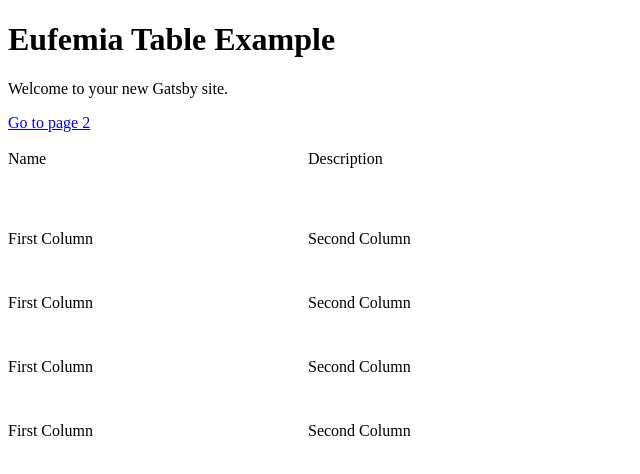
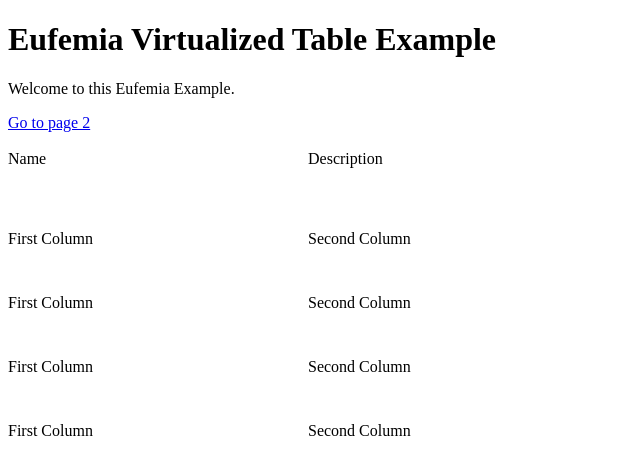
Before and after one commit to dnbexperience/eufemia-virtualized-table, a Gatsby site: page / in a window 1280 px wide. Shown: the whole page, without its empty margins (0-640 px from the left). Built offline with nearby package versions, Linux system fonts and the light colour scheme; Gatsby itself is replaced by a stand-in of ours; what css-vars-ponyfill would draw is missing.

Commit message:
refactor some settings

```diff
--- a/package.json
+++ b/package.json
@@ -4,7 +4,7 @@
   "license": "SEE LICENSE IN LICENSE FILE",
   "repository": {
     "type": "git",
-    "url": "https://github.com/dnbexperience/eufemia.git"
+    "url": "https://github.com/dnbexperience/eufemia-virtualized-table.git"
   },
   "version": "1.0.0",
   "scripts": {
@@ -17,7 +17,7 @@
   },
   "dependencies": {
     "css-vars-ponyfill": "^2.0.2",
-    "dnb-ui-lib": "^3.24.0",
+    "dnb-ui-lib": "^3.23.0",
     "gatsby": "^2.8.2",
     "prop-types": "^15.7.2",
     "react": "^16.8.6",
--- a/src/pages/index.js
+++ b/src/pages/index.js
@@ -6,9 +6,8 @@
 
 const IndexPage = () => (
   <Layout>
-    {/* <SEO title="Home" /> */}
-    <h1 className="dnb-h1">Eufemia Table Example</h1>
-    <p className="dnb-p">Welcome to your new Gatsby site.</p>
+    <h1 className="dnb-h1">Eufemia Virtualized Table Example</h1>
+    <p className="dnb-p">Welcome to this Eufemia Example.</p>
     <Link to="/page-2/" className="dnb-anchor">
       Go to page 2
     </Link>
```
